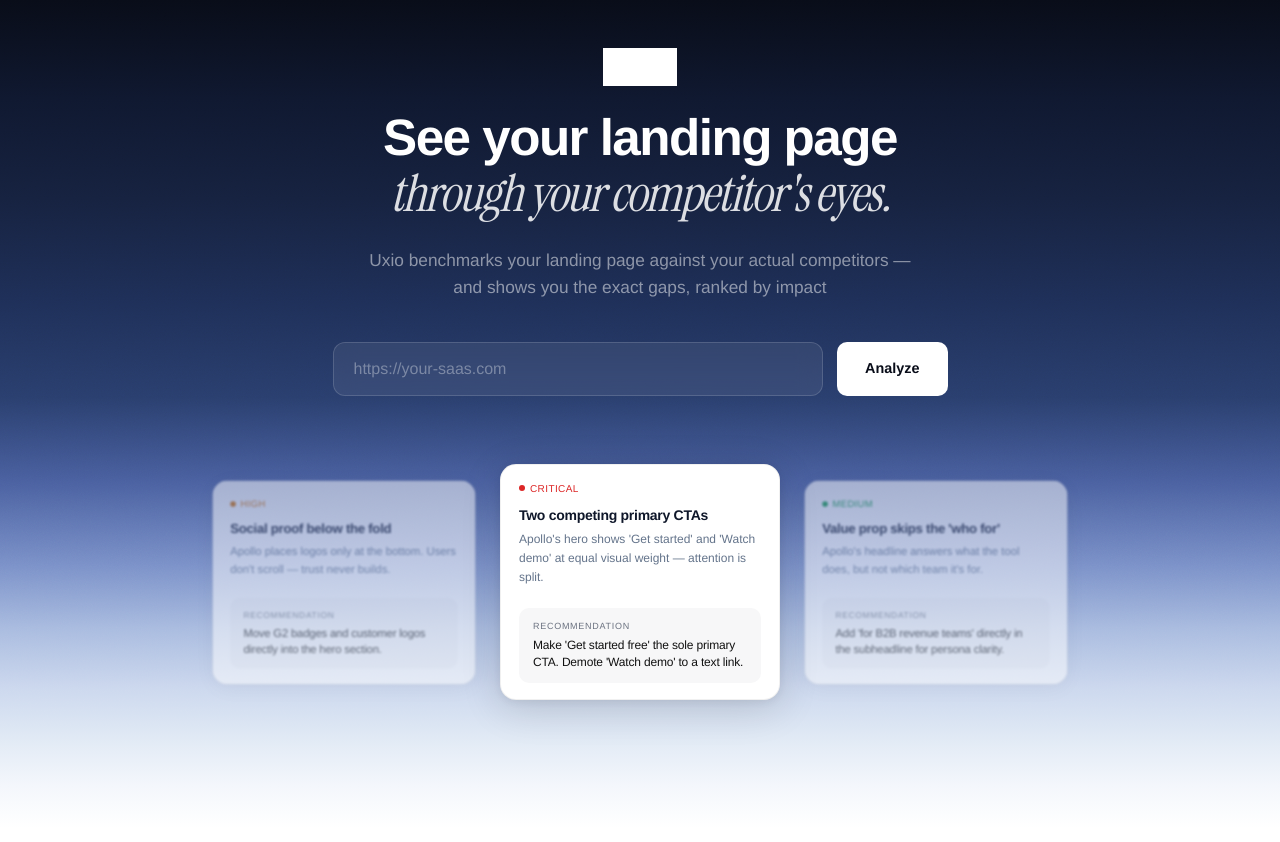
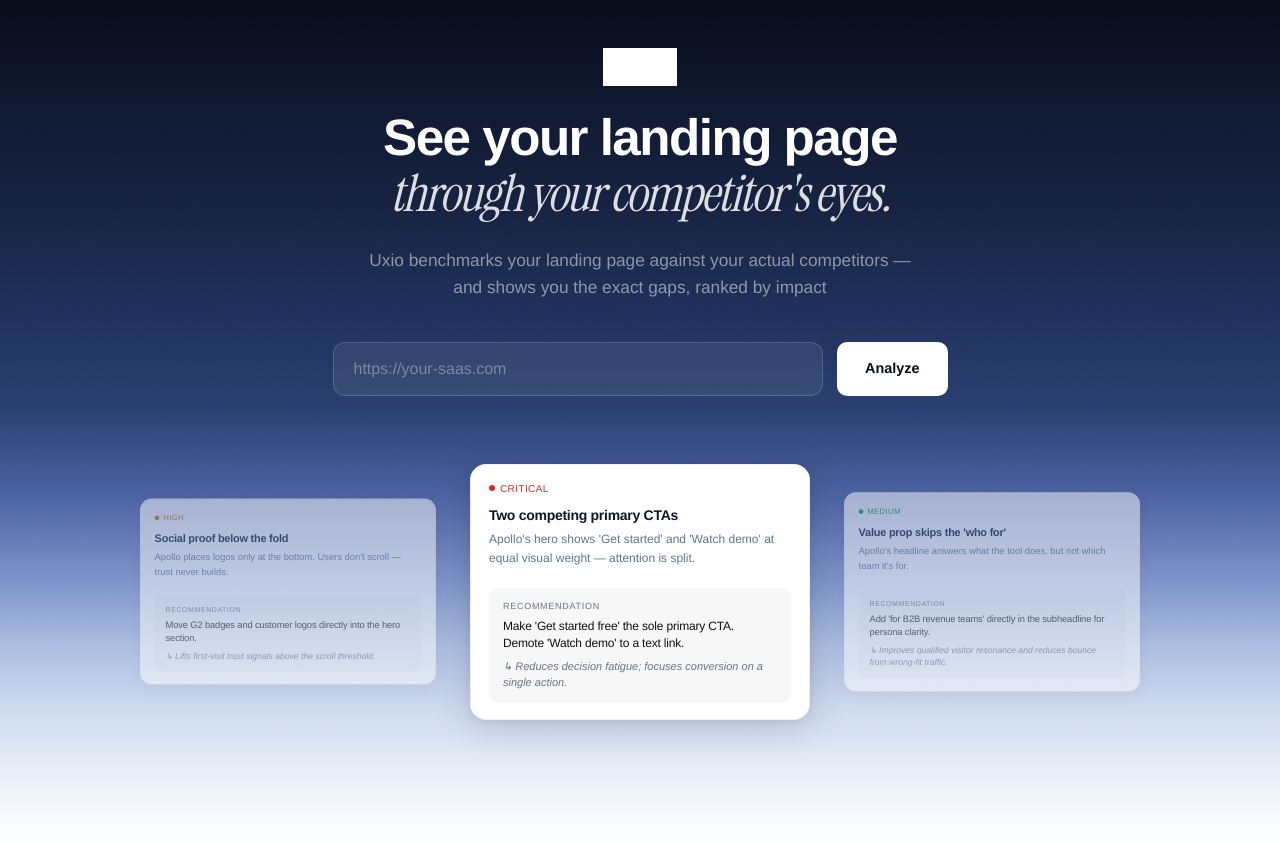
Before and after one commit to tokariev28/uxio, a Next.js app: page / in a window 1280 px wide. Shown: the top 842 px of the page. Built offline with nearby package versions, Linux system fonts and the light colour scheme; grey boxes are pictures that could not be loaded; a web font is replaced by a local one.

Commit message:
pdf export implementation

```diff
--- a/app/globals.css
+++ b/app/globals.css
@@ -423,7 +423,7 @@
 }
 
 .insight-card {
-  width: 280px;
+  width: 320px;
   flex-shrink: 0;
   background: #ffffff;
   border-radius: 16px;
@@ -439,18 +439,21 @@
 }
 
 .insight-card-center {
+  width: 340px;
   z-index: 2;
   box-shadow: 0 8px 40px rgba(0, 0, 0, 0.14), 0 2px 8px rgba(0, 0, 0, 0.06);
 }
 
 .insight-card-left {
-  transform: translateX(-16px) scale(0.94);
+  width: 380px;
+  transform: translateX(8px) scale(0.78);
   opacity: 0.5;
   filter: blur(1px);
 }
 
 .insight-card-right {
-  transform: translateX(16px) scale(0.94);
+  width: 380px;
+  transform: translateX(-8px) scale(0.78);
   opacity: 0.5;
   filter: blur(1px);
 }
@@ -525,6 +528,14 @@
   margin: 0;
 }
 
+.insight-card-impact {
+  font-size: 11px;
+  color: #6b7280;
+  line-height: 1.5;
+  margin: 6px 0 0;
+  font-style: italic;
+}
+
 @media (max-width: 767px) {
   .insight-card-left,
   .insight-card-right {
--- a/components/analysis/AnalysisForm.tsx
+++ b/components/analysis/AnalysisForm.tsx
@@ -24,6 +24,7 @@ const INSIGHT_CARDS = [
     title: "Social proof below the fold",
     body: "Apollo places logos only at the bottom. Users don't scroll — trust never builds.",
     action: "Move G2 badges and customer logos directly into the hero section.",
+    impact: "Lifts first-visit trust signals above the scroll threshold.",
   },
   {
     id: "center",
@@ -31,6 +32,7 @@ const INSIGHT_CARDS = [
     title: "Two competing primary CTAs",
     body: "Apollo's hero shows 'Get started' and 'Watch demo' at equal visual weight — attention is split.",
     action: "Make 'Get started free' the sole primary CTA. Demote 'Watch demo' to a text link.",
+    impact: "Reduces decision fatigue; focuses conversion on a single action.",
   },
   {
     id: "right",
@@ -38,6 +40,7 @@ const INSIGHT_CARDS = [
     title: "Value prop skips the 'who for'",
     body: "Apollo's headline answers what the tool does, but not which team it's for.",
     action: "Add 'for B2B revenue teams' directly in the subheadline for persona clarity.",
+    impact: "Improves qualified visitor resonance and reduces bounce from wrong-fit traffic.",
   },
 ] as const;
 
@@ -290,6 +293,7 @@ export function AnalysisForm() {
                   <div className="insight-card-recommendation">
                     <p className="insight-card-recommendation-label">Recommendation</p>
                     <p className="insight-card-recommendation-text">{card.action}</p>
+                    <p className="insight-card-impact">↳ {card.impact}</p>
                   </div>
                 </div>
               ))}
--- a/components/analysis/results/InsightSlider.tsx
+++ b/components/analysis/results/InsightSlider.tsx
@@ -202,7 +202,7 @@ export function InsightSlider({ insights, competitors = [] }: InsightSliderProps
               {insight.suggestedAction && (
                 <div
                   style={{
-                    margin: "6px 26px 0",
+                    margin: "6px 26px 24px",
                     background: "#f7f7f8",
                     borderRadius: 12,
                     padding: "16px 18px",
@@ -231,14 +231,10 @@ export function InsightSlider({ insights, competitors = [] }: InsightSliderProps
                   >
                     {insight.suggestedAction.replace(/\.?\s*$/, ".")}
                   </p>
-                </div>
-              )}
-
-              {/* Impact block */}
                   {insight.impact && (
                     <div
                       style={{
-                    margin: "8px 26px 24px",
+                        marginTop: 10,
                         display: "flex",
                         alignItems: "flex-start",
                         gap: 8,
@@ -261,8 +257,7 @@ export function InsightSlider({ insights, competitors = [] }: InsightSliderProps
                       </p>
                     </div>
                   )}
-              {!insight.impact && insight.suggestedAction && (
-                <div style={{ marginBottom: 24 }} />
+                </div>
               )}
             </div>
           </motion.div>
```
Also changed, not shown: 2 other files (tests, documents, lock files or other folders). Lines whose indentation alone changed are shown as unchanged.
